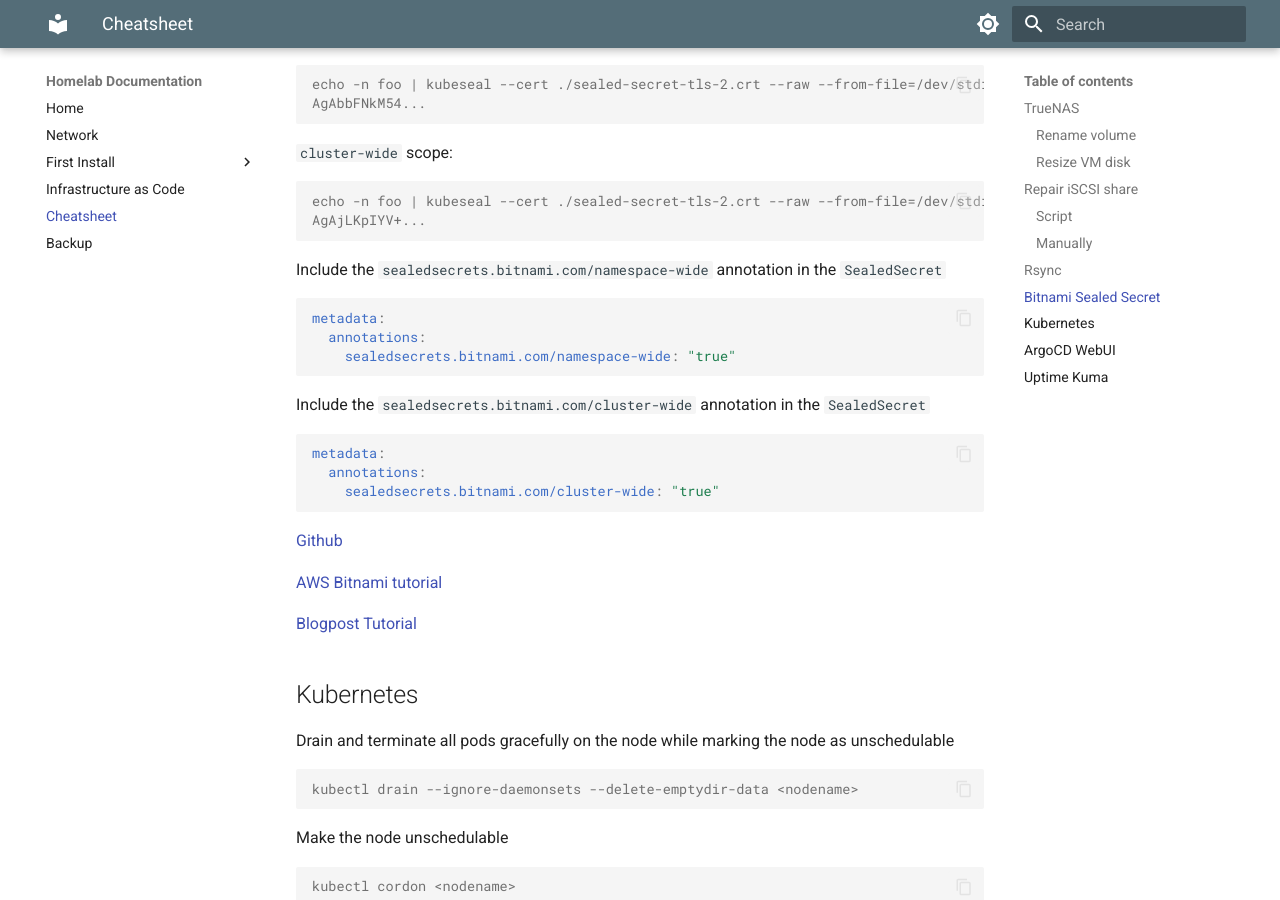
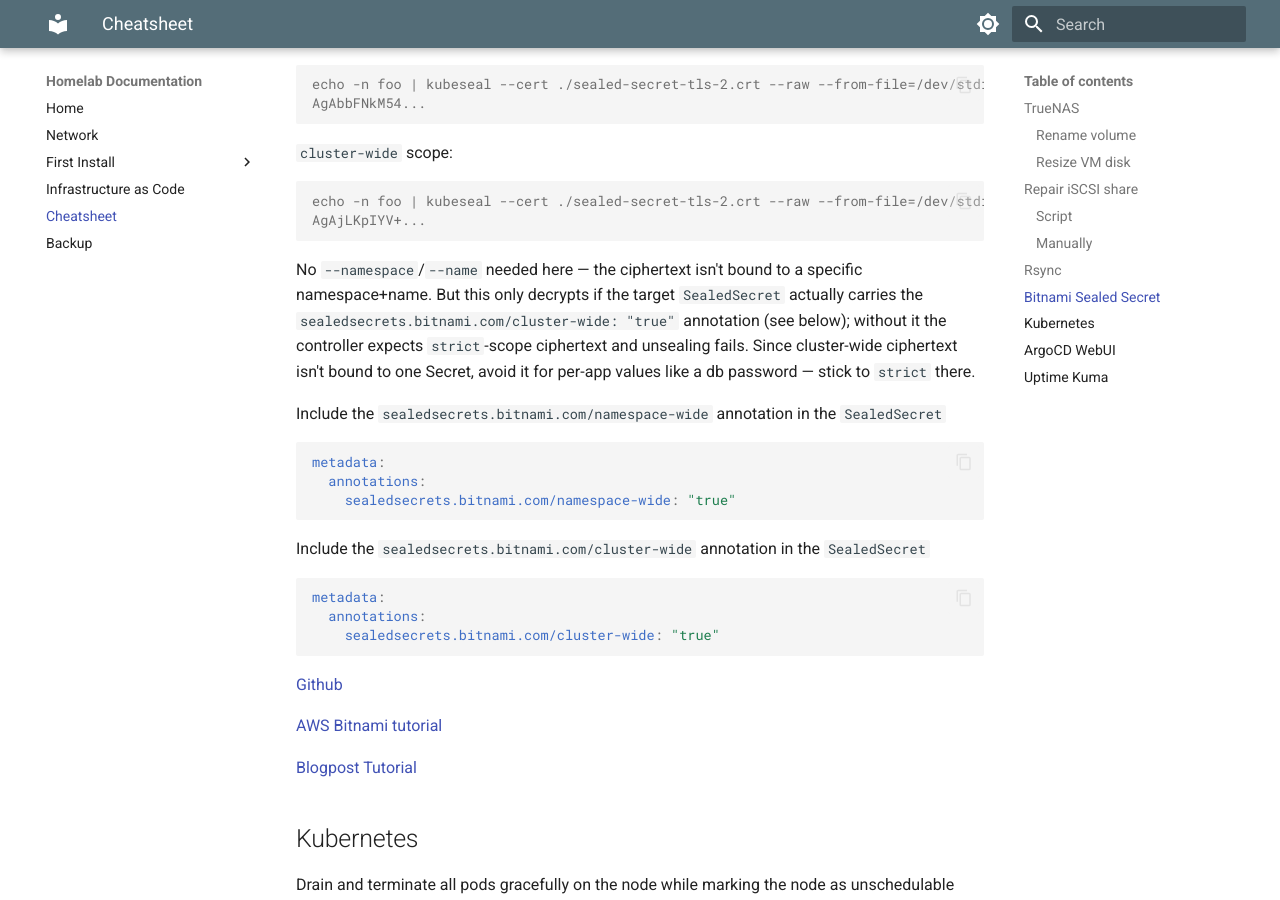
Before and after one commit to x-real-ip/documentation, an MkDocs documentation site: the page built from docs/cheatsheet.md, in a window 1280 px wide and 900 px high, scrolled down 3000 px. Built offline with MkDocs 1.6.1 and Material for MkDocs 9.7.7, drawn with Linux system fonts in a browser that asks for light colours.

Commit message:
Add cheats

````diff
--- a/docs/cheatsheet.md
+++ b/docs/cheatsheet.md
@@ -168,6 +168,8 @@ echo -n foo | kubeseal --cert ./sealed-secret-tls-2.crt --raw --from-file=/dev/s
 AgAjLKpIYV+...
 ```
 
+No `--namespace`/`--name` needed here — the ciphertext isn't bound to a specific namespace+name. But this only decrypts if the target `SealedSecret` actually carries the `sealedsecrets.bitnami.com/cluster-wide: "true"` annotation (see below); without it the controller expects `strict`-scope ciphertext and unsealing fails. Since cluster-wide ciphertext isn't bound to one Secret, avoid it for per-app values like a db password — stick to `strict` there.
+
 Include the `sealedsecrets.bitnami.com/namespace-wide` annotation in the `SealedSecret`
 
 ```yaml
````
